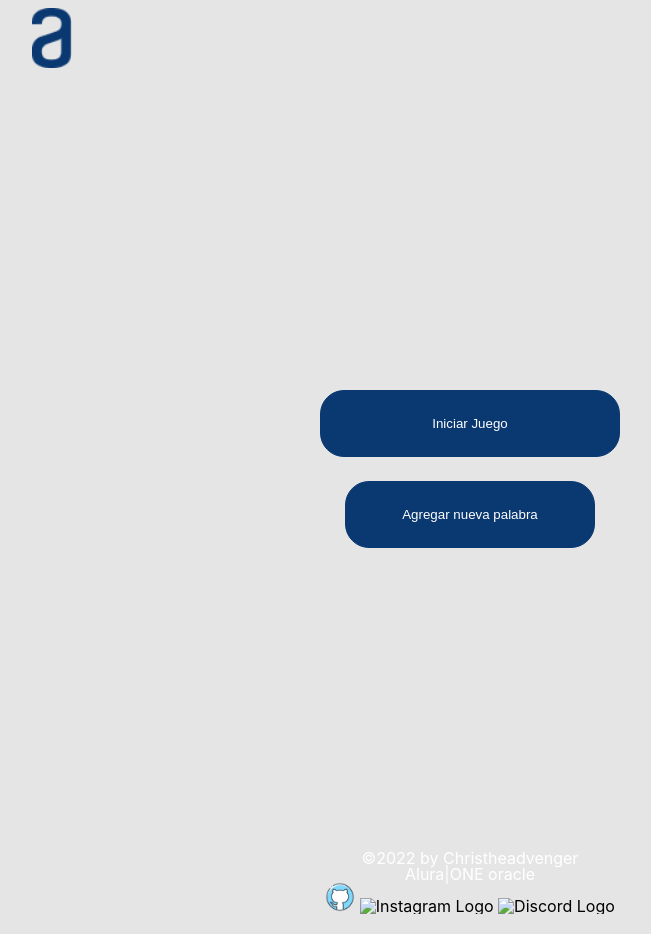
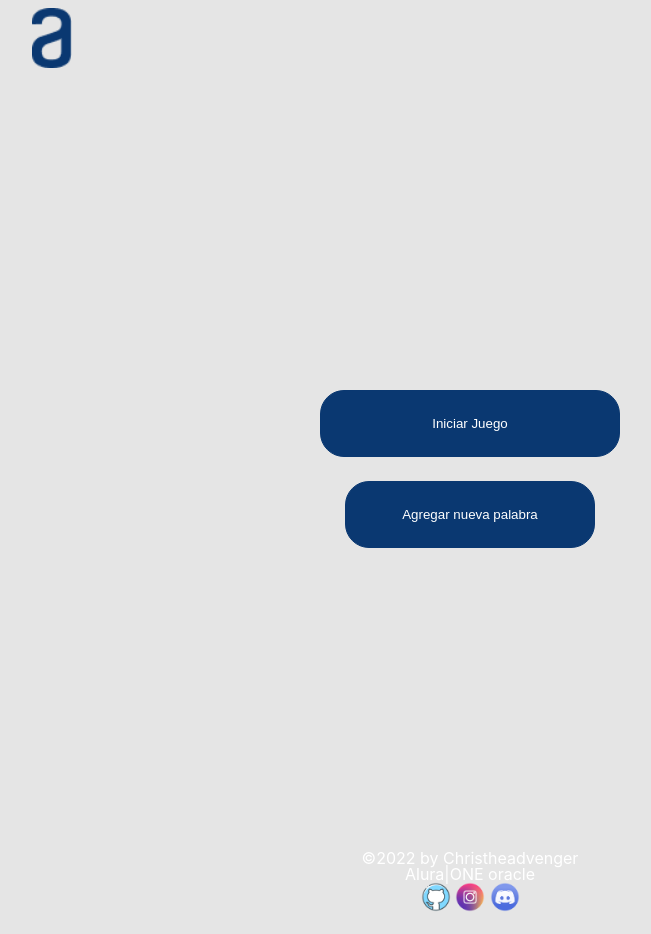
Before and after one commit to PerezCristian-dev/ALURA---Segundo-Desafio, a plain HTML site: page index.html in a window 1280 px wide. Shown: the whole page, without its empty margins (170-821 px from the left). Drawn offline with Linux system fonts and the light colour scheme; files whose address does not match are found by name.

Commit message:
Update index.html

```diff
--- a/index.html
+++ b/index.html
@@ -24,10 +24,10 @@
                     <img alt="Github Logo" src="img/github logo.png" height="30">
                 </a>
                 <a href="https://www.instagram.com/christheadvenger/?hl=es" target="_blank">
-                    <img alt="Instagram Logo" src="img//instagram logo.png" height="30">
+                    <img alt="Instagram Logo" src="img/instagram logo.png" height="30">
                 </a>
                 <a href="Christheadvenger#1347" target="_blank">
-                    <img alt="Discord Logo" src="img//discord logo.png" height="30">
+                    <img alt="Discord Logo" src="img/discord logo.png" height="30">
                 </a>
             </footer>
         <script src="js/script.js"></script>
```
